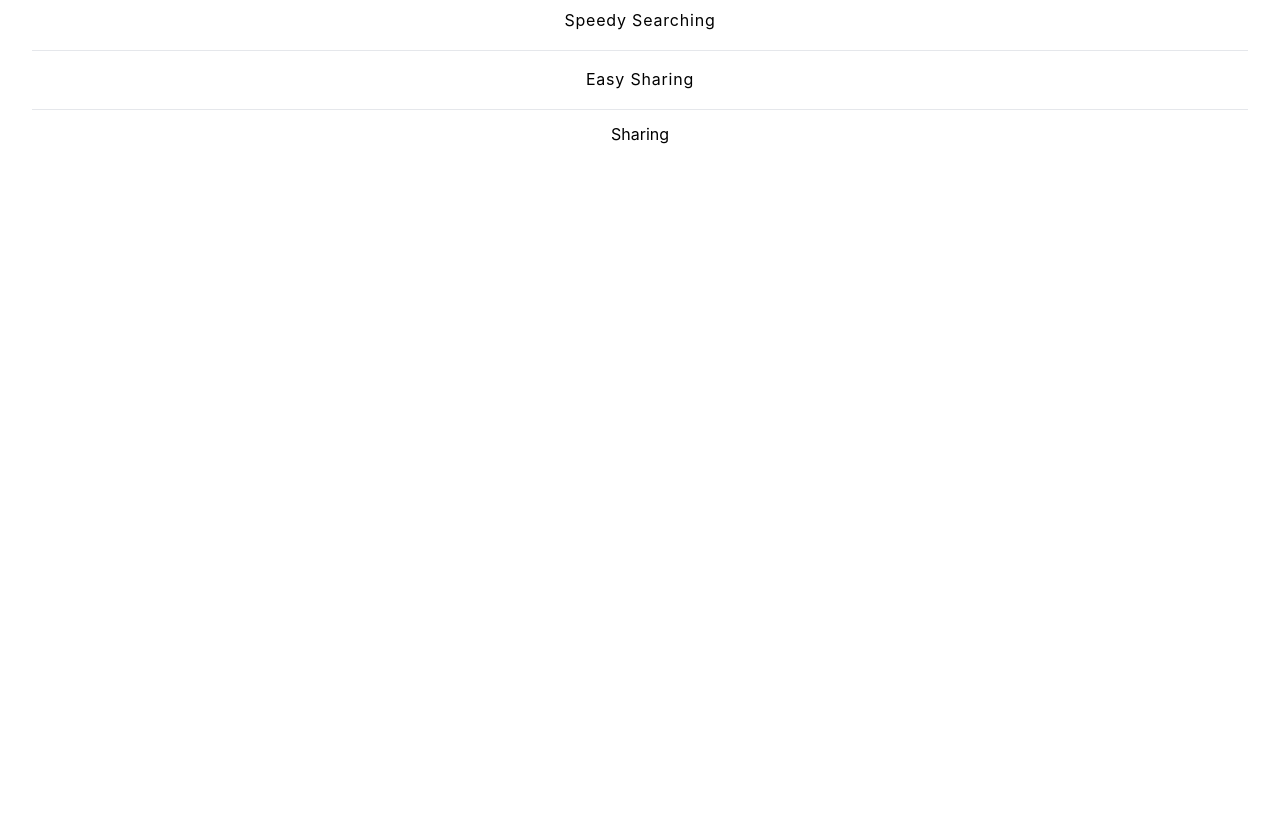
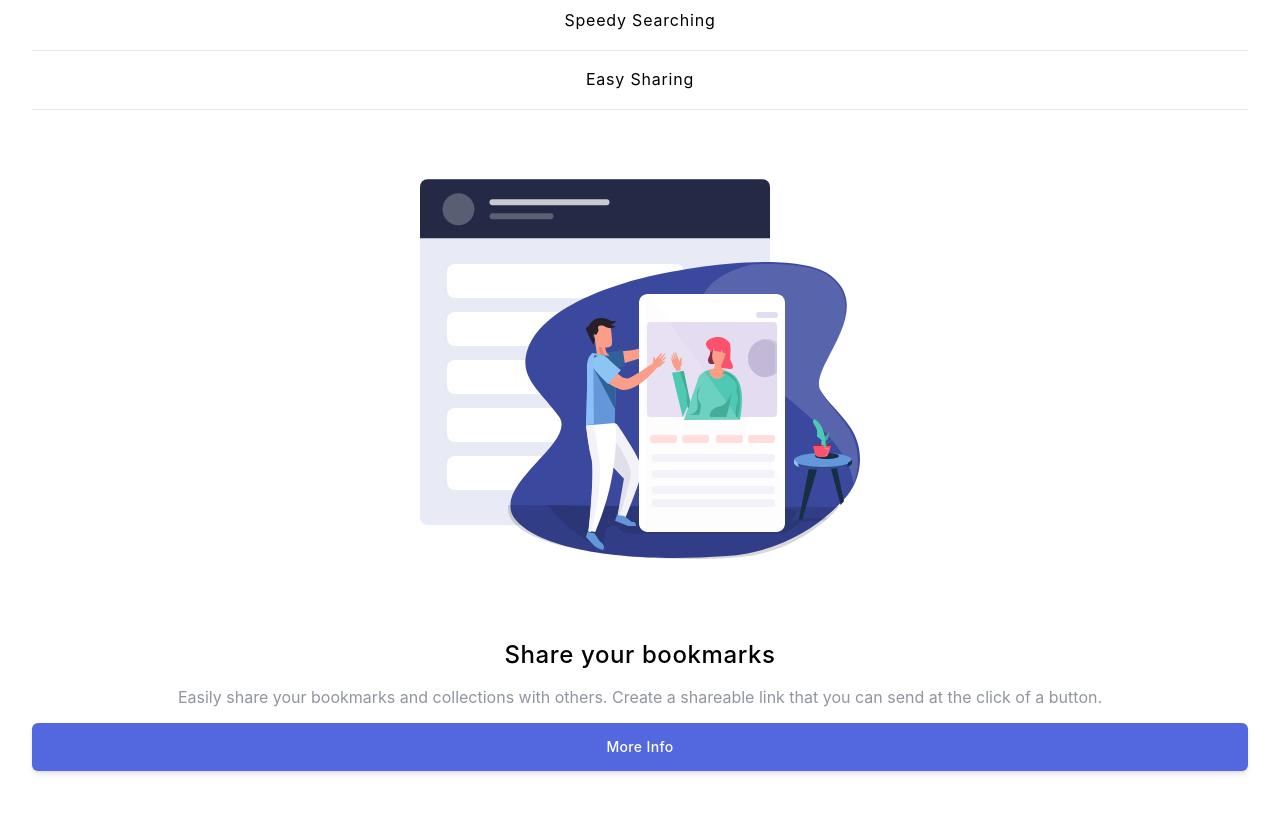
Before and after one commit to felipetn1989/bookmark-react, a React (Create React App) app in the folder bookmark/: page /sharing in a window 1280 px wide. Shown: the part 940-1753 px from the top of the page. Before the commit the page ends 1222 px from the top, so only its background shows below. Built offline with nearby package versions, Linux system fonts and the light colour scheme.

Commit message:
finished Router block

```diff
--- a/bookmark/src/components/blocks/Bookmarking.js
+++ b/bookmark/src/components/blocks/Bookmarking.js
@@ -1,7 +1,24 @@
+import Button from "../buttons/Button";
+
+import image from "../images/illustration-features-tab-1.svg";
+
 export default function Bookmarking() {
-    return (
-        <div>
-            <h3>Bookmarking</h3>
-        </div>
-    )
+  return (
+    <div className="grid gap-20 my-[3.5625rem]">
+      <img
+        className="m-auto"
+        src={image}
+        alt="Drawing of a internet site home screen"
+      />
+      <div className="grid gap-3.5">
+        <h3 className="text-2xl font-medium tracking-wide">Bookmark in one click</h3>
+        <p className="text-[#9194a1]">
+          Organize your bookmarks however you like. Our simple drag-and-drop
+          interface gives you complete control over how you manage your
+          favourite sites.
+        </p>
+        <Button bg="bg-[#5368df]" textColor="text-white" text="More Info" />
+      </div>
+    </div>
+  );
 }
--- a/bookmark/src/components/blocks/Features.js
+++ b/bookmark/src/components/blocks/Features.js
@@ -6,10 +6,10 @@ import Searching from "./Searching";
 import Sharing from "./Sharing";
 
 export default function Features() {
-  const [activeLink, setActiveLink] = useState("bookmarking");
+  const [activeLink, setActiveLink] = useState("/");
 
-  function handleLinkClick(path) {
-    setActiveLink(path);
+  function handleLinkClick(e) {
+    setActiveLink(e.target.pathname)
   }
 
   return (
@@ -25,32 +25,32 @@ export default function Features() {
       <Router>
         <ul className="border-t border-b mt-7 tracking-wider">
           <li className="relative border-b pb-[0.875rem] pt-4">
-            <Link to="/" onClick={() => handleLinkClick("bookmarking")}>
+            <Link value="bookmarking" to="/" onClick={handleLinkClick}>
               Simple Bookmarking
             </Link>
             <div
               className={`decoration translate-y-3.5 m-auto w-[8.75rem] h-1 bg-[#fa5757] ${
-                activeLink === "bookmarking" ? "" : "invisible"
+                activeLink === "/" ? "" : "invisible"
               }`}
             ></div>
           </li>
           <li className="relative border-b pb-[0.875rem] pt-4">
-            <Link to="/searching" onClick={() => handleLinkClick("searching")}>
+            <Link to="/searching" onClick={handleLinkClick}>
               Speedy Searching
             </Link>
             <div
               className={`decoration translate-y-3.5 m-auto w-[8.75rem] h-1 bg-[#fa5757] ${
-                activeLink === "searching" ? "" : "invisible"
+                activeLink === "/searching" ? "" : "invisible"
               }`}
             ></div>
           </li>
           <li className="relative pb-[0.875rem] pt-4">
-            <Link to="/sharing" onClick={() => handleLinkClick("sharing")}>
+            <Link to="/sharing" onClick={handleLinkClick}>
               Easy Sharing
             </Link>
             <div
               className={`decoration translate-y-3.5 m-auto w-[8.75rem] h-1 bg-[#fa5757] ${
-                activeLink === "sharing" ? "" : "invisible"
+                activeLink === "/sharing" ? "" : "invisible"
               }`}
             ></div>
           </li>
--- a/bookmark/src/components/blocks/Searching.js
+++ b/bookmark/src/components/blocks/Searching.js
@@ -1,7 +1,27 @@
+import Button from "../buttons/Button";
+
+import image from "../images/illustration-features-tab-2.svg";
+
 export default function Searching() {
-    return (
-        <div>
-            <h3>Searching</h3>
+  return (
+    <div>
+      <div className="grid gap-20 my-[3.5625rem]">
+        <img
+          className="m-auto"
+          src={image}
+          alt="Drawing of a internet site home screen"
+        />
+        <div className="grid gap-3.5">
+          <h3 className="text-2xl font-medium tracking-wide">
+            Intelligent search
+          </h3>
+          <p className="text-[#9194a1]">
+            Our powerful search feature will help you find saved sites in no
+            time at all. No need to trawl through all of your bookmarks.
+          </p>
+          <Button bg="bg-[#5368df]" textColor="text-white" text="More Info" />
         </div>
-    )
+      </div>
+    </div>
+  );
 }
--- a/bookmark/src/components/blocks/Sharing.js
+++ b/bookmark/src/components/blocks/Sharing.js
@@ -1,7 +1,27 @@
+import Button from "../buttons/Button";
+
+import image from "../images/illustration-features-tab-3.svg";
+
 export default function Sharing() {
-    return (
-        <div>
-            <h3>Sharing</h3>
+  return (
+    <div>
+      <div className="grid gap-20 my-[3.5625rem]">
+        <img
+          className="m-auto"
+          src={image}
+          alt="Drawing of a internet site home screen"
+        />
+        <div className="grid gap-3.5">
+          <h3 className="text-2xl font-medium tracking-wide">
+            Share your bookmarks
+          </h3>
+          <p className="text-[#9194a1]">
+            Easily share your bookmarks and collections with others. Create a
+            shareable link that you can send at the click of a button.
+          </p>
+          <Button bg="bg-[#5368df]" textColor="text-white" text="More Info" />
         </div>
-    )
+      </div>
+    </div>
+  );
 }
--- a/bookmark/src/components/pages/Main.js
+++ b/bookmark/src/components/pages/Main.js
@@ -39,7 +39,9 @@ export default function Main() {
         </div>
       </section>
       <Features />
+      <section>
 
+      </section>
     </main>
   );
 }
```
